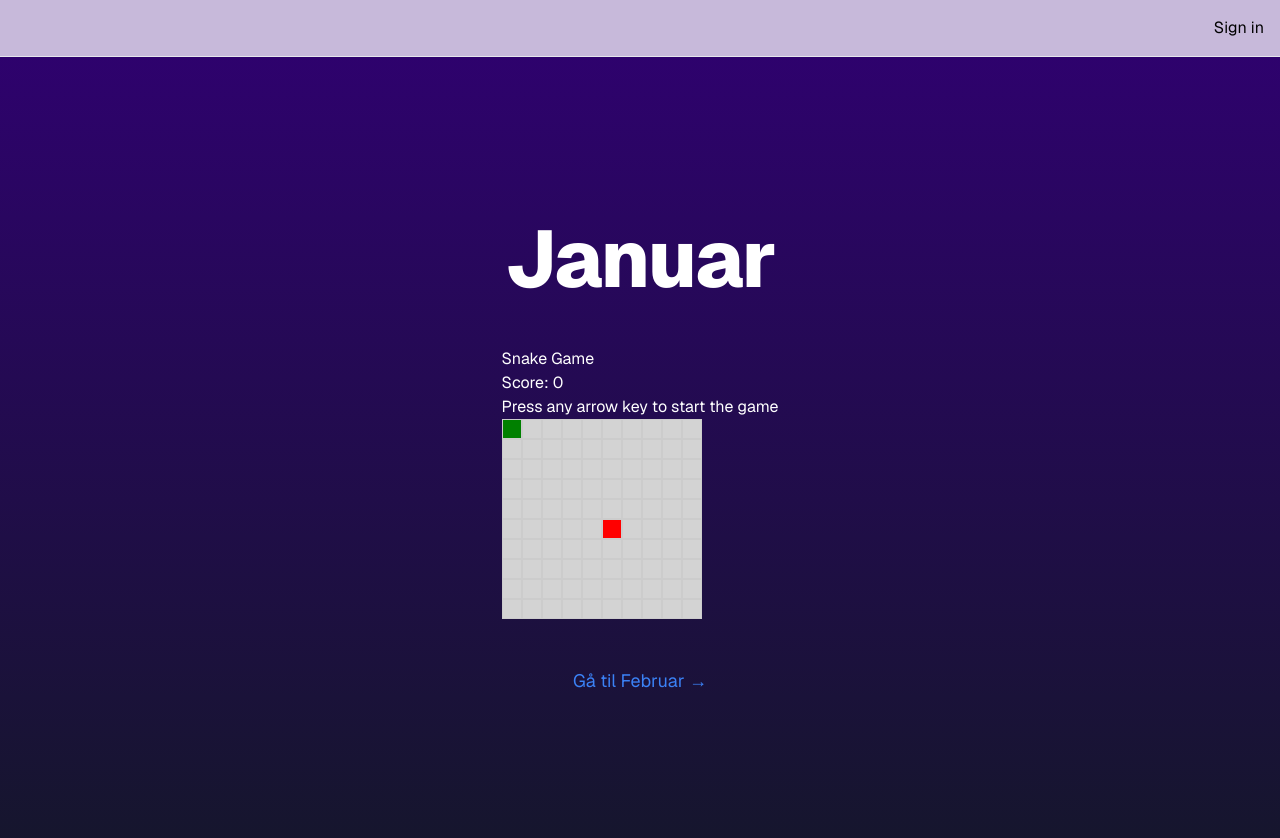
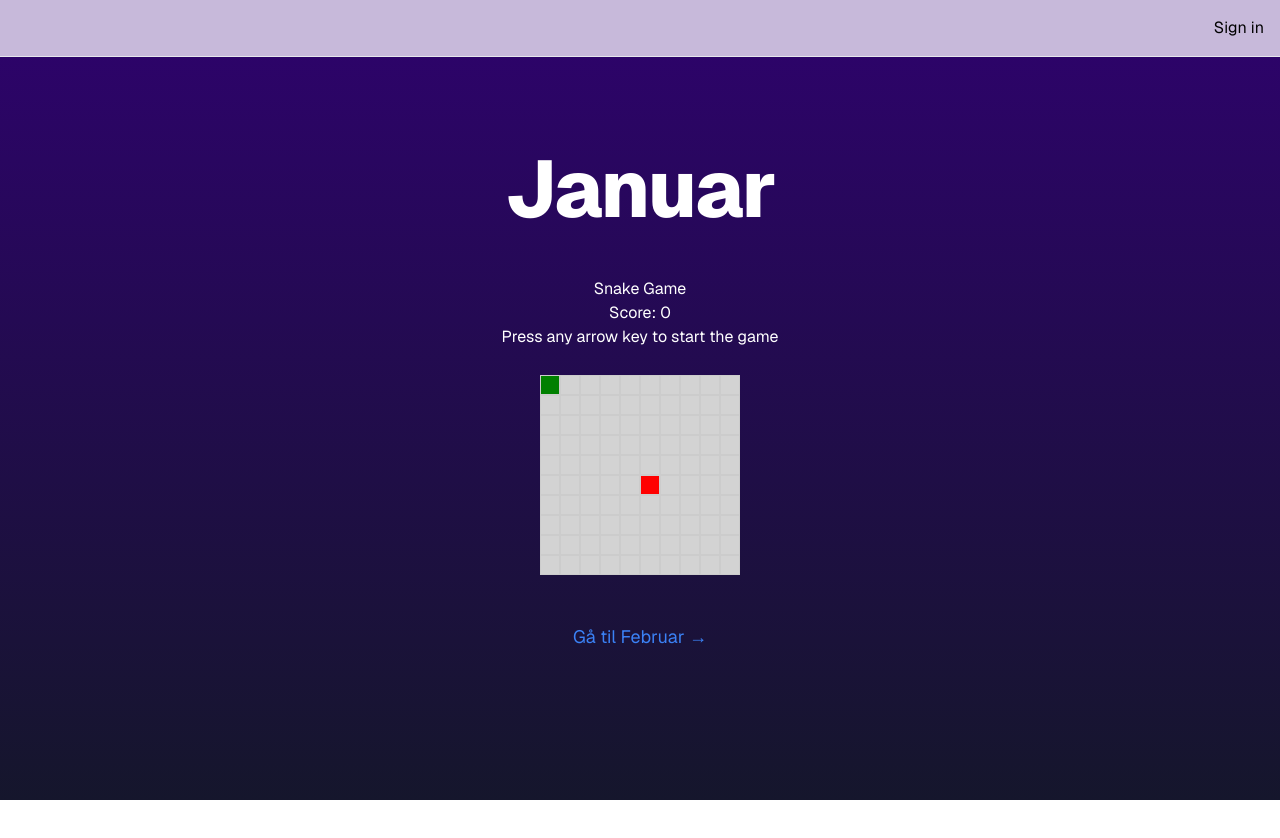
Before and after one commit to ZzyzxIsAlreadyTaken/eucgames, a Next.js app: page /spill/januar in a window 1280 px wide. Shown: the top 838 px of the page. After the commit the page ends 800 px from the top, so only its background shows below. Built offline with nearby package versions, Linux system fonts and the light colour scheme; no server answers.

Commit message:
Januar: Minor layout changes to

```diff
--- a/src/app/layout.tsx
+++ b/src/app/layout.tsx
@@ -13,7 +13,7 @@ export const metadata: Metadata = {
 
 function TopNav() {
   return (
-    <nav className="flex items-center justify-between border-b border-gray-200 bg-[#c7b9da] p-4">
+    <nav className="fixed left-0 right-0 top-0 flex items-center justify-between border-b border-gray-200 bg-[#c7b9da] p-4">
       <div className="ml-auto">
         <AuthButtons />
       </div>
--- a/src/app/spill/januar/_components/snakeGame.tsx
+++ b/src/app/spill/januar/_components/snakeGame.tsx
@@ -67,15 +67,19 @@ const SnakeGame: React.FC = () => {
 
       switch (e.key) {
         case "ArrowUp":
+          e.preventDefault(); // Prevent default scrolling
           setDirection([-1, 0]);
           break;
         case "ArrowDown":
+          e.preventDefault(); // Prevent default scrolling
           setDirection([1, 0]);
           break;
         case "ArrowLeft":
+          e.preventDefault(); // Prevent default scrolling
           setDirection([0, -1]);
           break;
         case "ArrowRight":
+          e.preventDefault(); // Prevent default scrolling
           setDirection([0, 1]);
           break;
       }
@@ -99,19 +103,27 @@ const SnakeGame: React.FC = () => {
   };
 
   return (
-    <div>
+    <div style={{ textAlign: "center" }}>
       <h1>Snake Game</h1>
       <p>Score: {score}</p>
-      {!direction && !isGameOver && (
-        <p>Press any arrow key to start the game</p>
-      )}
-      {isGameOver && (
-        <div>
-          <p>Game Over! Final Score: {score}</p>
-          <button onClick={resetGame}>Play Again</button>
-        </div>
-      )}
-      <div style={{ display: "grid", gridTemplateColumns: "repeat(10, 20px)" }}>
+      <div style={{ minHeight: "50px" }}>
+        {isGameOver ? (
+          <div>
+            <p>Game Over! Final Score: {score}</p>
+            <button onClick={resetGame}>Play Again</button>
+          </div>
+        ) : (
+          <p>Press any arrow key to start the game</p>
+        )}
+      </div>
+      <div
+        style={{
+          display: "grid",
+          gridTemplateColumns: "repeat(10, 20px)",
+          justifyContent: "center",
+          margin: "0 auto",
+        }}
+      >
         {Array.from({ length: 10 }).map((_, row) =>
           Array.from({ length: 10 }).map((_, col) => (
             <div
```
